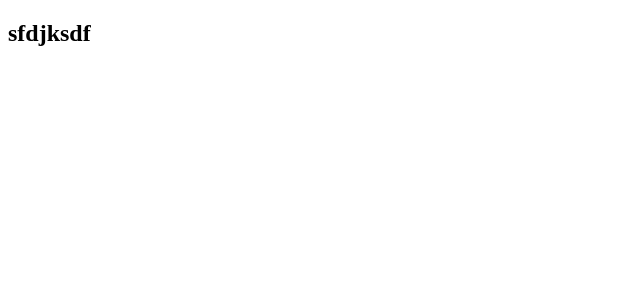
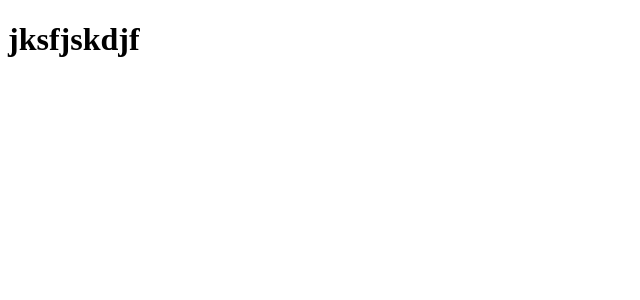
Before and after one commit to vlasoffivan95/clicker-hooks, a React (Create React App) app: page / in a window 1280 px wide. Shown: the top 300 px of the page, without its empty margins (0-640 px from the left). Built offline with nearby package versions, Linux system fonts and the light colour scheme.

Commit message:
install packet and create jsconfig

```diff
--- /dev/null
+++ b/jsconfig.json
@@ -0,0 +1,6 @@
+{
+    "compilerOptions": {
+      "baseUrl": "src"
+    },
+    "include": ["src"]
+  }
--- a/package.json
+++ b/package.json
@@ -8,7 +8,9 @@
     "@testing-library/user-event": "^13.5.0",
     "react": "^18.2.0",
     "react-dom": "^18.2.0",
+    "react-router-dom": "^5.3.4",
     "react-scripts": "5.0.1",
+    "sass": "^1.60.0",
     "web-vitals": "^2.1.4"
   },
   "scripts": {
--- a/src/App.js
+++ b/src/App.js
@@ -1,9 +1,9 @@
-
+import Clicker from "components/Clicker";
 
 function App() {
   return (
     <div className="App">
-        <h2>sfdjksdf</h2>
+        <Clicker/>
     </div>
   );
 }
--- /dev/null
+++ b/src/components/Clicker/index.jsx
@@ -0,0 +1,13 @@
+import React, { Component } from 'react';
+
+class Clicker extends Component {
+    render() {
+        return (
+            <div>
+                <h1>jksfjskdjf</h1>
+            </div>
+        );
+    }
+}
+
+export default Clicker;
```
Also changed, not shown: 1 other file (tests, documents, lock files or other folders).
